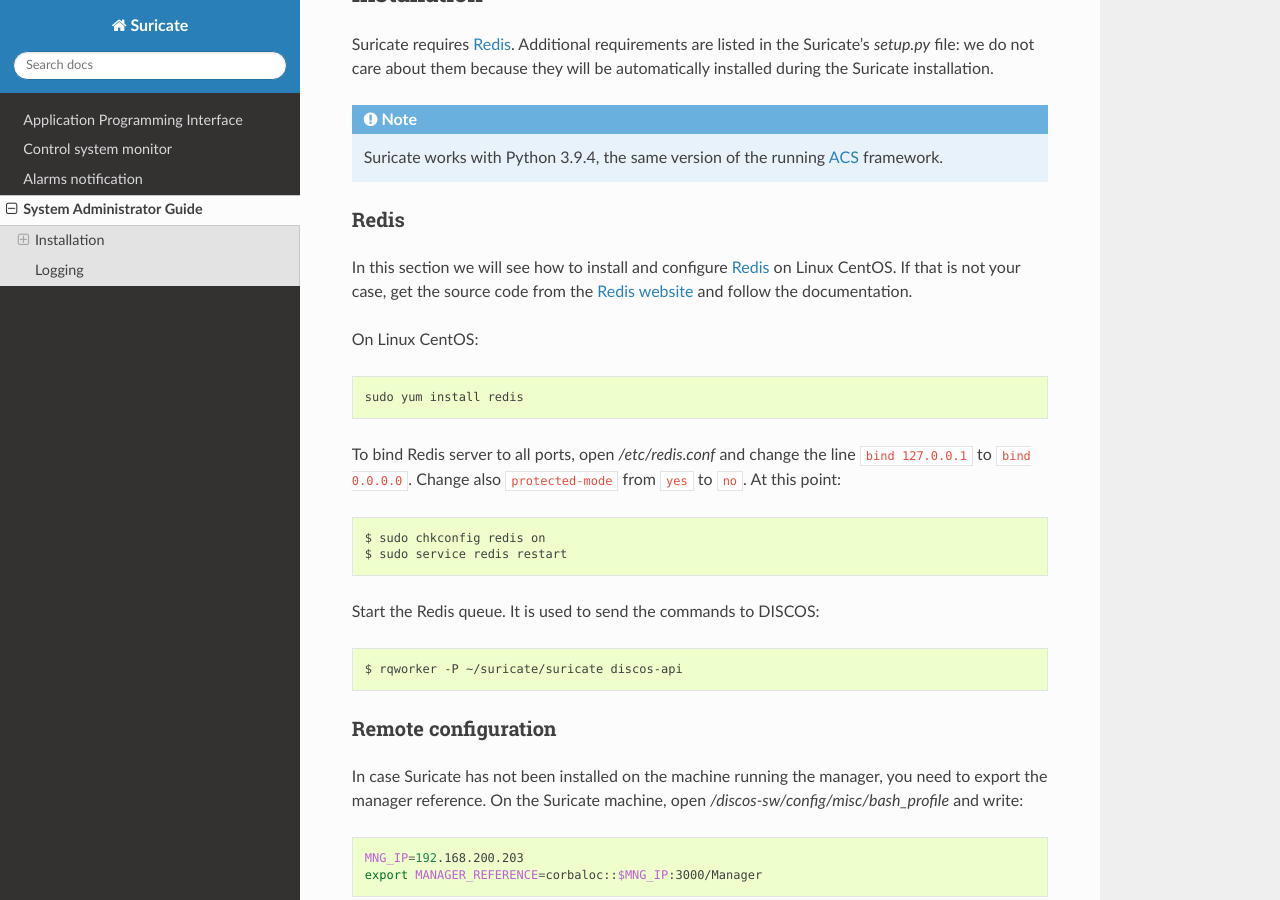
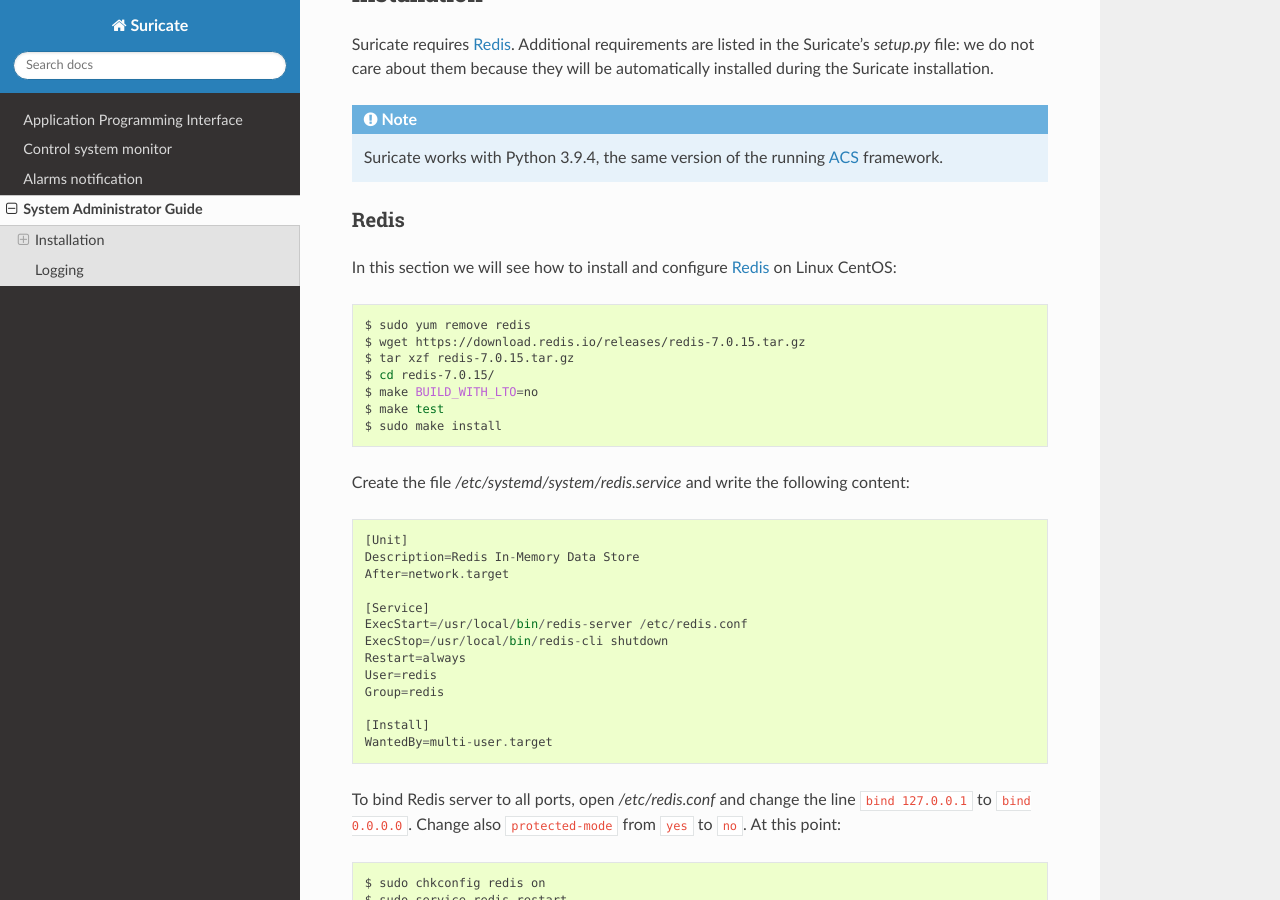
Before and after one commit to discos/suricate, a Sphinx documentation site: the page built from docs/adminguide.rst, in a window 1280 px wide and 900 px high, scrolled down 291 px. Built offline with Sphinx 7.4.7 and the Read the Docs theme 3.1.0, drawn with Linux system fonts in a browser that asks for light colours; some of the changed text lies outside the part shown.

Commit message:
Fix issue 146

```diff
--- a/docs/adminguide.rst
+++ b/docs/adminguide.rst
@@ -22,14 +22,33 @@
 Redis
 -----
 In this section we will see how to install and configure `Redis <https://redis.io/>`_
-on Linux CentOS.  If that is not your case, get the source code from the
-`Redis website <https://redis.io/download/>`_ and follow the documentation.
-
-On Linux CentOS:
+on Linux CentOS:
 
 .. code-block:: shell
 
-   sudo yum install redis
+   $ sudo yum remove redis
+   $ wget https://download.redis.io/releases/redis-7.0.15.tar.gz
+   $ tar xzf redis-7.0.15.tar.gz
+   $ cd redis-7.0.15/
+   $ make BUILD_WITH_LTO=no
+   $ make test
+   $ sudo make install
+
+Create the file */etc/systemd/system/redis.service* and write the following content::
+
+   [Unit]
+   Description=Redis In-Memory Data Store
+   After=network.target
+
+   [Service]
+   ExecStart=/usr/local/bin/redis-server /etc/redis.conf
+   ExecStop=/usr/local/bin/redis-cli shutdown
+   Restart=always
+   User=redis
+   Group=redis
+
+   [Install]
+   WantedBy=multi-user.target
 
 To bind Redis server to all ports, open */etc/redis.conf* and
 change the line ``bind 127.0.0.1`` to ``bind 0.0.0.0``.
@@ -40,11 +59,6 @@
 
    $ sudo chkconfig redis on
    $ sudo service redis restart
-
-Start the Redis queue. It is used to send the commands to DISCOS::
-
-   $ rqworker -P ~/suricate/suricate discos-api
-
 
 Remote configuration
 --------------------
@@ -131,6 +145,11 @@
 Run Suricate
 ------------
 
+If you want to send the commands to DISCOS, start the redis queue::
+
+   $ rqworker -P ~/suricate/suricate discos-api
+
+
 You are ready to start Suricate:
 
 .. code-block:: shell
```
